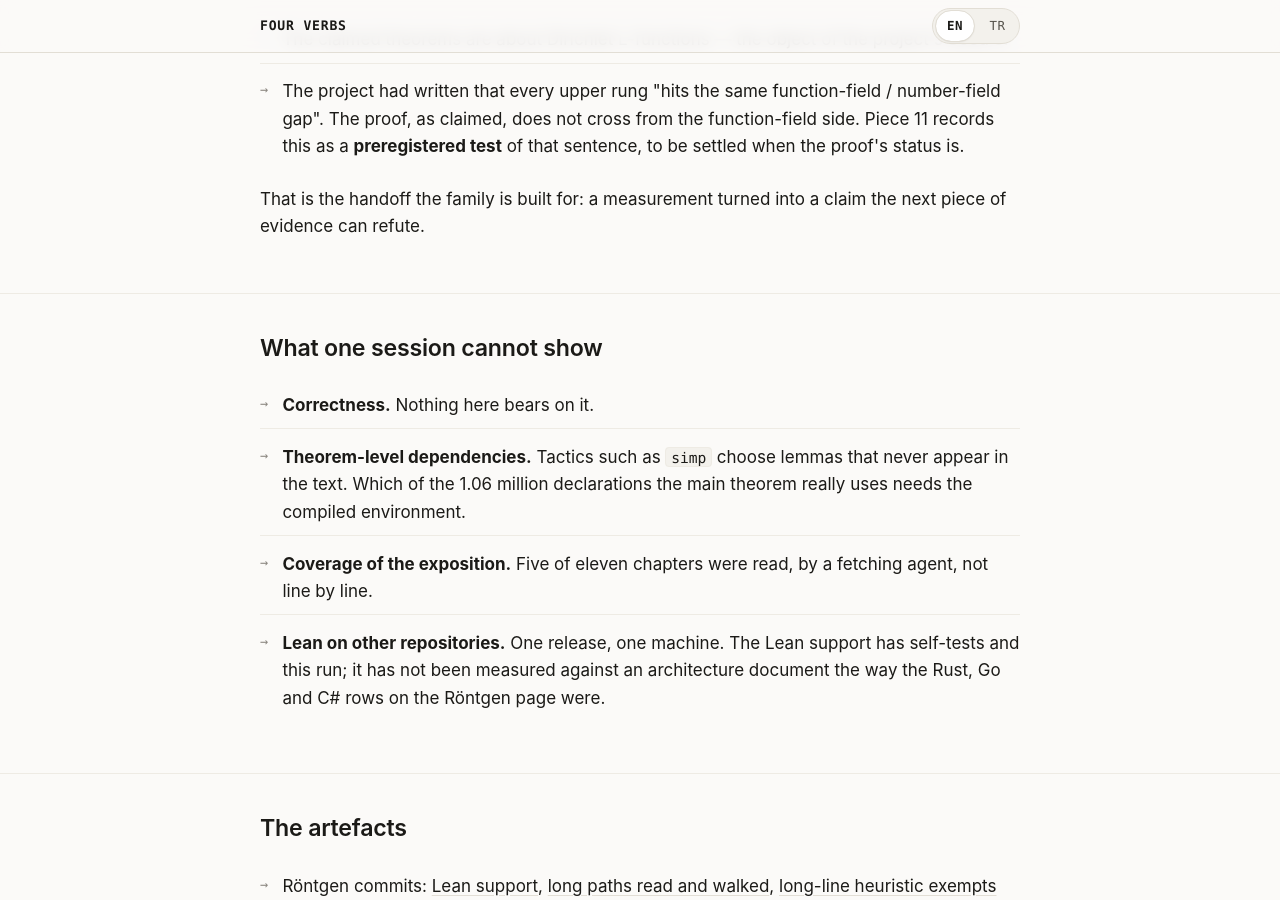
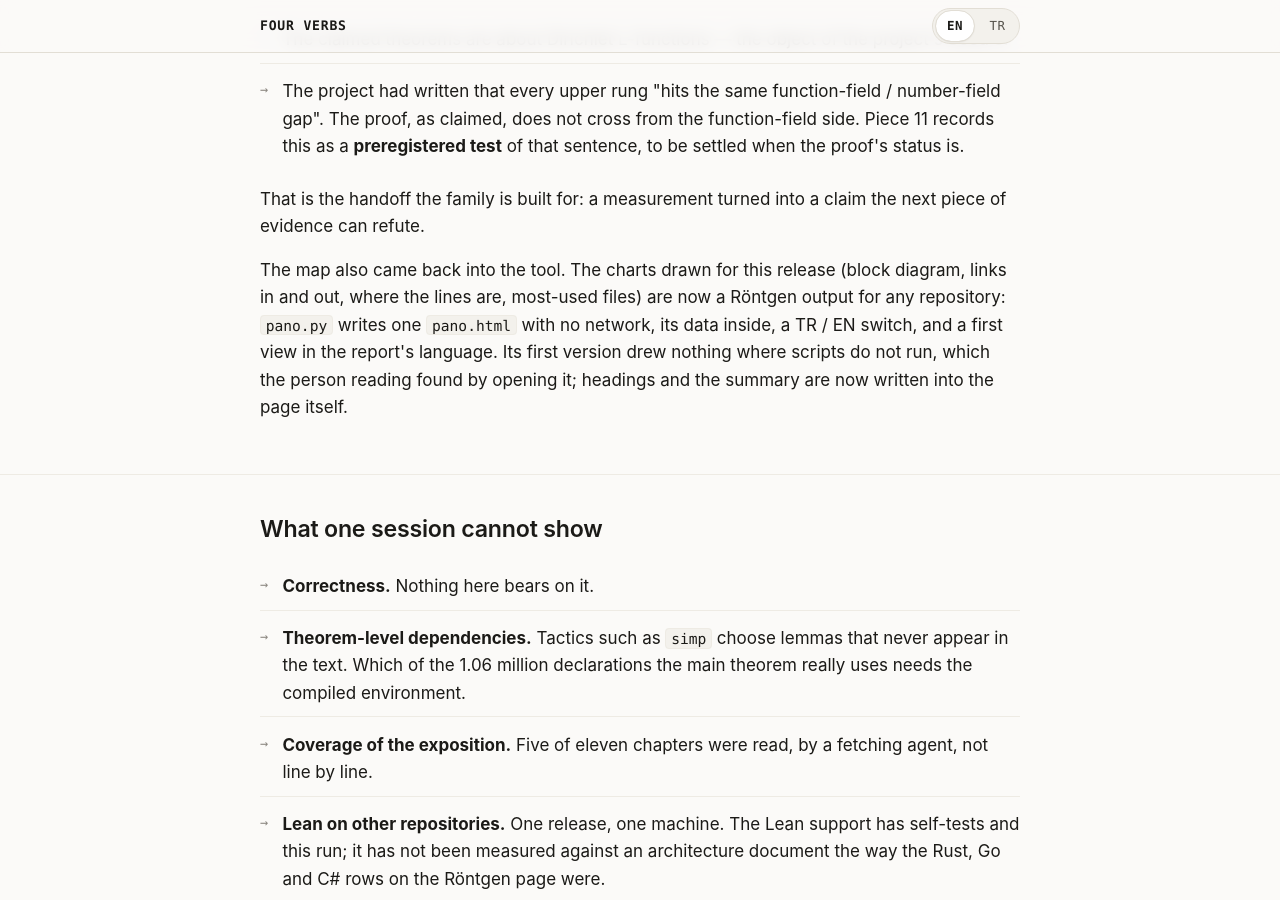
Before and after one commit to XINMurat/XINMurat.github.io, a Jekyll site: the page built from case-study-lean.md, in a window 1280 px wide and 900 px high, scrolled down 3579 px. Built offline with Jekyll 4.4.1, drawn with Linux system fonts in a browser that asks for light colours.

Commit message:
family: Lean vakasi — harita Rontgen'in genel ciktisina (pano.html) donustu (EN+TR)
Co-Authored-By: Claude Opus 5.5 <noreply@anthropic.com>

```diff
--- a/case-study-lean.md
+++ b/case-study-lean.md
@@ -135,6 +135,13 @@ lang: en
     </ul>
     <p>That is the handoff the family is built for: a measurement turned into a
     claim the next piece of evidence can refute.</p>
+    <p>The map also came back into the tool. The charts drawn for this release
+    (block diagram, links in and out, where the lines are, most-used files) are
+    now a Röntgen output for any repository: <code>pano.py</code> writes one
+    <code>pano.html</code> with no network, its data inside, a TR / EN switch,
+    and a first view in the report's language. Its first version drew nothing
+    where scripts do not run, which the person reading found by opening it;
+    headings and the summary are now written into the page itself.</p>
   </div>
 </section>
 
@@ -283,6 +290,13 @@ lang: en
     </ul>
     <p>Ailenin kurulduğu devir bu: bir ölçüm, bir sonraki kanıtın
     çürütebileceği bir iddiaya dönüştü.</p>
+    <p>Harita araca da geri döndü. Bu yayın için çizilen grafikler (blok
+    şeması, gelen/giden bağlar, satırların yeri, en çok kullanılan dosyalar)
+    artık her depo için bir Röntgen çıktısı: <code>pano.py</code> ağ
+    gerektirmeyen, verisini içinde taşıyan, TR / EN düğmeli ve ilk görünümü
+    rapor dilinde olan tek bir <code>pano.html</code> yazar. İlk sürümü betik
+    çalışmayan görüntüleyicide hiçbir şey göstermiyordu; okuyan kişi açınca
+    fark etti. Başlıklar ve özet artık sayfanın içine yazılıyor.</p>
   </div>
 </section>
 
```
